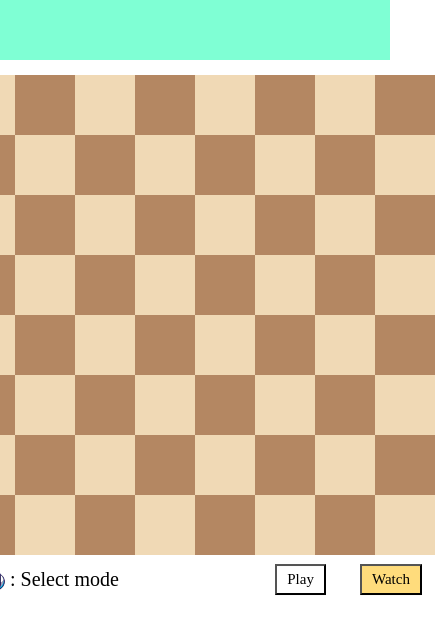
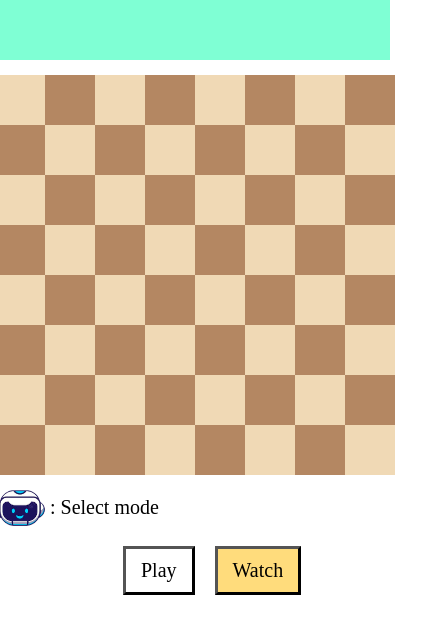
Before and after one commit to Dearian27/chessGraph, a plain HTML site: page index.html in a window 390 px wide. Shown: the whole page, 435 px wide, since content can reach past the window. Drawn offline with Linux system fonts and the light colour scheme; a web font is replaced by a local one.

Commit message:
adaptation

```diff
--- a/js/events.js
+++ b/js/events.js
@@ -22,6 +22,13 @@ const backUp = () => {
 
   //ROBOT
   robot.src = robotUrl.idle;
+  botStarted = false;
+
+  let moves = [
+    [-2, -2, 1, 1, 2, 2, -1, -1], //* x
+    [1, -1, 2, -2, -1, 1, -2, 2], //* y
+    [64, 64, 64, 64, 64, 64, 64, 64] //* cell index on matrix
+  ];
 
   //MATRIX
   graph = [
--- a/js/main.js
+++ b/js/main.js
@@ -37,7 +37,7 @@ const pageHeight = document.documentElement.scrollHeight
 let gameMode = null; // play = 0 | watch = 1
 let steps = 0;
 
-const moves = [
+let moves = [
   [-2, -2, 1, 1, 2, 2, -1, -1], //* x
   [1, -1, 2, -2, -1, 1, -2, 2], //* y
   [64, 64, 64, 64, 64, 64, 64, 64] //* cell index on matrix
@@ -133,22 +133,13 @@ const bot = () => {
     return
   }
 
-  console.log("moves", moves);
-  // console.log(min);
-  // console.log(min);
-
-  // console.log("history", history);
-  console.log("graph", graph);
-  console.log(graph);
-  // console.log("history", history);
-
   const botMove = setTimeout(() => {
-    horseMove(Number(horse.dataset.x) + xmin, Number(horse.dataset.y) + ymin);
-    for (let i = 0; i < 8; i++) {
-      moves[2][i] = 64;
+    if (botStarted) {
+      horseMove(Number(horse.dataset.x) + xmin, Number(horse.dataset.y) + ymin);
+      for (let i = 0; i < 8; i++) {
+        moves[2][i] = 64;
+      }
+      bot();
     }
-
-
-    bot();
   }, 1200);
 }
--- a/styles/style.css
+++ b/styles/style.css
@@ -30,10 +30,10 @@
 }
 
 .cell {
+  font-size: 10px;
+  font-family: 'Gameplay';
   position: relative;
   transition: filter 0.5s ease;
-  width: 60px;
-  height: 60px;
   /**FOR JS**/
 }
 
@@ -56,6 +56,7 @@
   font-size: 30px;
   font-weight: 600;
   font-family: "Gameplay";
+  animation: 1.2s spawn ease;
 }
 
 .horse {
@@ -141,7 +142,6 @@
 
 }
 
-
 /**       **/
 
 .panel {
@@ -172,6 +172,62 @@
 
 /**            **/
 
+
+/** ADAPTATION **/
+
+@media (max-width: 530px) {
+  .desk {
+    grid-template-columns: repeat(8, 50px);
+    grid-template-rows: repeat(8, 50px);
+  }
+
+  .cell {
+    height: 50px;
+    width: 50px;
+  }
+
+  .horse {
+    height: 50px;
+    width: 50px;
+  }
+
+  .userPanel {
+    padding-top: 0;
+    width: 400px;
+    flex-direction: column;
+    margin-left: 50%;
+    transform: translateX(-50%);
+  }
+
+  .robotMessage {
+    display: flex;
+    align-items: center;
+    width: 100%;
+    font-size: 20px;
+    font-family: "Gameplay";
+  }
+
+  .robot {
+    width: 50px;
+  }
+
+  .infoText {
+    min-width: 300px;
+    font-size: 20px;
+  }
+
+  .panel {
+    padding-top: 20px;
+    column-gap: 20px;
+  }
+
+  .btn {
+    border-width: 3px;
+    padding: 10px 15px;
+    font-size: 20px;
+  }
+
+}
 
 @keyframes spawn {
   0% {
```
